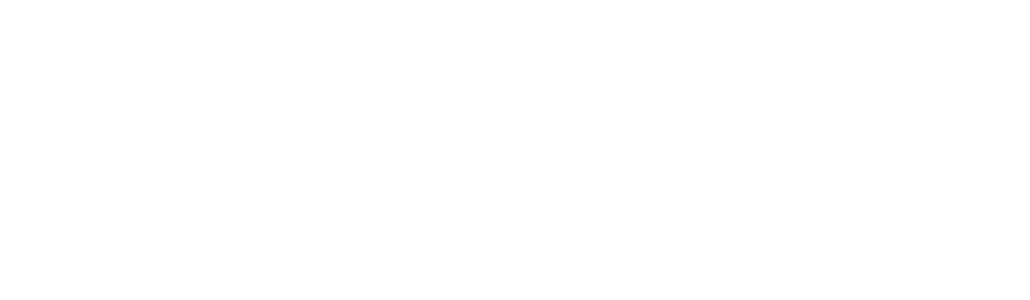
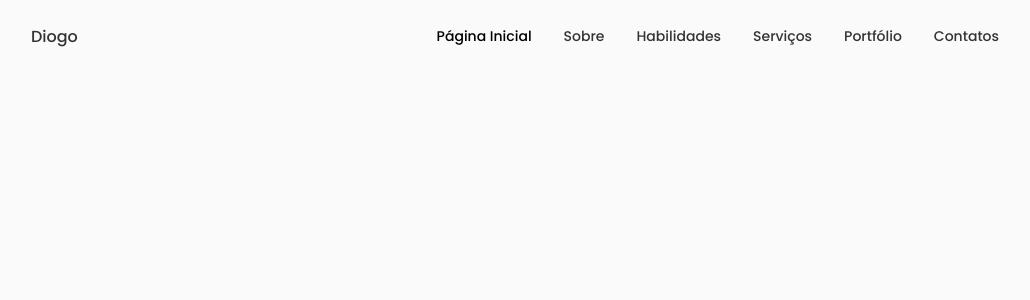
Before and after one commit to Diogo-Peixoto/Portfolio-React, a React (Vite) app: page / in a window 1280 px wide. Shown: the top 300 px of the page, without its empty margins (125-1155 px from the left). Built offline with nearby package versions, Linux system fonts and the light colour scheme.

Commit message:
header component completed

```diff
--- a/package.json
+++ b/package.json
@@ -10,11 +10,13 @@
   },
   "dependencies": {
     "react": "^18.2.0",
-    "react-dom": "^18.2.0"
+    "react-dom": "^18.2.0",
+    "styled-components": "^5.3.6"
   },
   "devDependencies": {
     "@types/react": "^18.0.24",
     "@types/react-dom": "^18.0.8",
+    "@types/styled-components": "^5.1.26",
     "@vitejs/plugin-react": "^2.2.0",
     "typescript": "^4.6.4",
     "vite": "^3.2.3"
--- a/src/App.tsx
+++ b/src/App.tsx
@@ -1,12 +1,13 @@
-
+import "./App.css"
+import { Header } from "./components/Header"
 
 function App() {
 
 
   return (
-    <div className="App">
-
-    </div>
+    <>
+      <Header />
+    </>
   )
 }
 
--- /dev/null
+++ b/src/components/Header/index.tsx
@@ -0,0 +1,60 @@
+import { useState } from "react"
+import { HeaderStyle } from "./style"
+
+export const Header = ()=>{
+    const [isMenu, setIsMenu] = useState(false)
+
+    return(
+        <HeaderStyle>
+            <nav className="container">
+                <a href="index.html" className="nav__logo">Diogo</a>
+
+                <div className={isMenu ? "nav__menu show-menu":"nav__menu"}>
+                    <ul className="grid">
+                        <li className="nav__item">
+                            <a href="#home" className="nav__link active-link">
+                                <i className="uil uil-estate nav__icon" /> Página Inicial
+                            </a>
+                        </li>
+
+                        <li className="nav__item">
+                            <a href="#about" className="nav__link">
+                                <i className="uil uil-user nav__icon" /> Sobre
+                            </a>
+                        </li>
+
+                        <li className="nav__item">
+                            <a href="#skills" className="nav__link">
+                                <i className="uil uil-file-alt nav__icon" /> Habilidades
+                            </a>
+                        </li>
+
+                        <li className="nav__item">
+                            <a href="#services" className="nav__link">
+                                <i className="uil uil-briefcase-alt nav__icon" /> Serviços
+                            </a>
+                        </li>
+
+                        <li className="nav__item">
+                            <a href="#portifolio" className="nav__link">
+                                <i className="uil uil-scenery nav__icon" /> Portfólio
+                            </a>
+                        </li>
+
+                        <li className="nav__item">
+                            <a href="#contact" className="nav__link">
+                                <i className="uil uil-message nav__icon" /> Contatos
+                            </a>
+                        </li>
+                    </ul>
+
+                    <i className="uil uil-times nav__close" onClick={()=>{setIsMenu(false)}}/>
+                </div>
+
+                <div className="nav__toggle" onClick={()=>{setIsMenu(true)}}>
+                    <i className="uil uil-apps" />
+                </div>
+            </nav>
+        </HeaderStyle>
+    )
+}
--- /dev/null
+++ b/src/components/Header/style.ts
@@ -0,0 +1,129 @@
+import styled from "styled-components"
+
+export const HeaderStyle = styled.header`
+
+    width: 100%;
+    position: fixed;
+    top: 0;
+    left: 0;
+    z-index: var(--z-fixed);
+    background-color: var(--body-color);
+
+    nav{
+        height: calc(var(--header-height) + 1.5rem);
+
+        display: flex;
+        justify-content: space-between;
+        align-items: center;
+        column-gap: 1rem;
+
+        ul{
+            display: flex;
+            column-gap: 2rem;
+
+            a{
+                display: flex;
+                flex-direction: column;
+                align-items: center;
+
+                font-size: var(--small-font-size);
+                color: var(--title-color);
+                font-weight: var(--font-medium);
+
+                transition: .3s;
+
+                &:hover{
+                    color: var(--title-color-dark);
+                }
+            }
+
+        }
+
+    }
+
+    .nav__logo, .nav__toggle{
+        color: var(--title-color);
+        font-weight: var(--font-medium);
+    }
+
+    i, .nav__toggle {
+        display: none;
+    }
+
+    .active-link{
+        color: var(--title-color-dark);
+    }
+
+    /* For medium devices */
+    @media screen and (max-width: 768px) {
+        top: initial;
+        bottom: 0;
+
+        nav{
+            height: var(--header-height);
+        }
+
+        .nav__menu{
+            position: fixed;
+            bottom: -100%;
+            left: 0;
+
+            width: 100%;
+            background-color: var(--body-color);
+            padding: 2rem 1.5rem 4rem;
+
+            box-shadow: 0 -1px 4px rgba(0,0,0,0.15);
+            border-radius: 1.5rem 1.5rem 0 0;
+            transition: .3s;
+
+            ul{
+                display: grid;
+                grid-template-columns: repeat(3, 1fr);
+                gap: 2rem;
+
+                i{
+                    font-size: 1.2rem;
+                }
+            }
+
+            .nav__close{
+                position: absolute;
+                right: 1.3rem;
+                bottom: .5rem;
+                font-size: 1.5rem;
+                cursor: pointer;
+                color: var(--title-color);
+
+                &:hover{
+                    color: var(--title-color-dark);
+                }
+            }
+        }
+
+        /*Show Menu*/
+        .show-menu{
+            bottom: 0;
+        }
+
+        .nav__toggle{
+            font-size: 1.1rem;
+            cursor: pointer;
+        }
+
+        i, .nav__toggle{
+            display: block;
+        }
+    }
+
+    /* For small devices */
+    @media screen and (max-width: 350px){
+        .nav__menu{
+            padding: 2rem 0.25rem 4rem;
+
+            ul{
+                column-gap: 0;
+            }
+        }
+    }
+
+`
--- a/src/index.css
+++ /dev/null
@@ -1,70 +0,0 @@
-:root {
-  font-family: Inter, Avenir, Helvetica, Arial, sans-serif;
-  font-size: 16px;
-  line-height: 24px;
-  font-weight: 400;
-
-  color-scheme: light dark;
-  color: rgba(255, 255, 255, 0.87);
-  background-color: #242424;
-
-  font-synthesis: none;
-  text-rendering: optimizeLegibility;
-  -webkit-font-smoothing: antialiased;
-  -moz-osx-font-smoothing: grayscale;
-  -webkit-text-size-adjust: 100%;
-}
-
-a {
-  font-weight: 500;
-  color: #646cff;
-  text-decoration: inherit;
-}
-a:hover {
-  color: #535bf2;
-}
-
-body {
-  margin: 0;
-  display: flex;
-  place-items: center;
-  min-width: 320px;
-  min-height: 100vh;
-}
-
-h1 {
-  font-size: 3.2em;
-  line-height: 1.1;
-}
-
-button {
-  border-radius: 8px;
-  border: 1px solid transparent;
-  padding: 0.6em 1.2em;
-  font-size: 1em;
-  font-weight: 500;
-  font-family: inherit;
-  background-color: #1a1a1a;
-  cursor: pointer;
-  transition: border-color 0.25s;
-}
-button:hover {
-  border-color: #646cff;
-}
-button:focus,
-button:focus-visible {
-  outline: 4px auto -webkit-focus-ring-color;
-}
-
-@media (prefers-color-scheme: light) {
-  :root {
-    color: #213547;
-    background-color: #ffffff;
-  }
-  a:hover {
-    color: #747bff;
-  }
-  button {
-    background-color: #f9f9f9;
-  }
-}
--- a/src/main.tsx
+++ b/src/main.tsx
@@ -1,7 +1,7 @@
 import React from 'react'
 import ReactDOM from 'react-dom/client'
 import App from './App'
-import './index.css'
+
 
 ReactDOM.createRoot(document.getElementById('root') as HTMLElement).render(
   <React.StrictMode>
```
Also changed, not shown: 1 other file (tests, documents, lock files or other folders).
